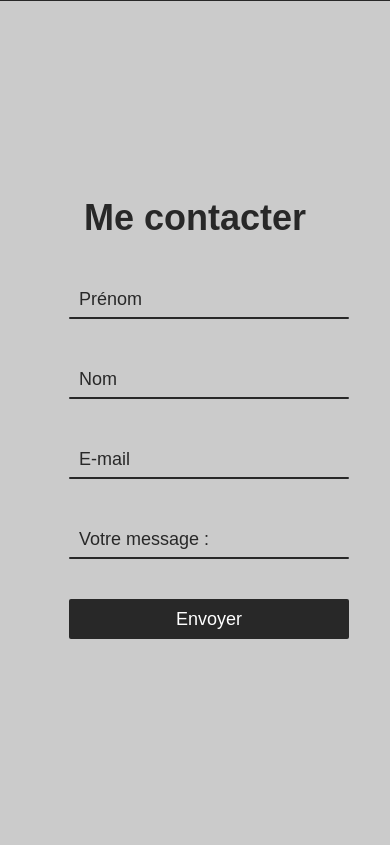
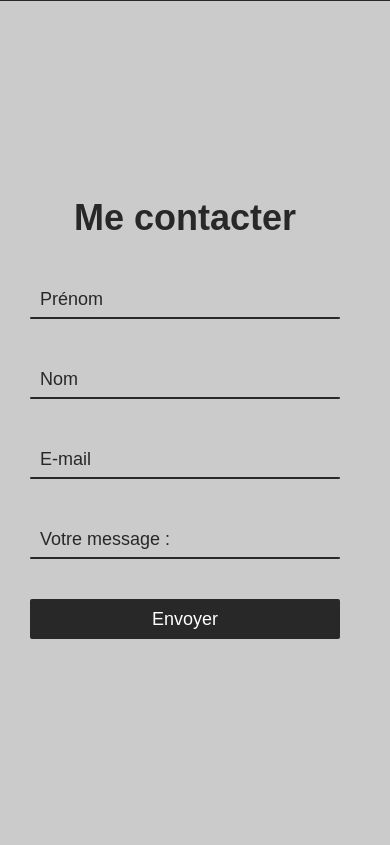
Before and after one commit to MathieuLePuil/portfolio.mathieulp.fr, a PHP site: page / in a window 390 px wide; the page is wider, and only the part inside the window is pictured. Shown: the part 3199-4044 px from the top of that part. Run offline with PHP 8.4, Linux system fonts and the light colour scheme; some libraries are stand-ins or nearby versions.

Commit message:
Auto Commit

```diff
--- a/style/style.css
+++ b/style/style.css
@@ -675,3 +675,10 @@ input[type=submit] {
     font-size: 18px !important;
     border-radius: 2px !important;
 }
+
+@media screen and (max-width: 440px) {
+    .container {
+        width: 100%;
+        margin-right: 20px;
+    }
+}
```
